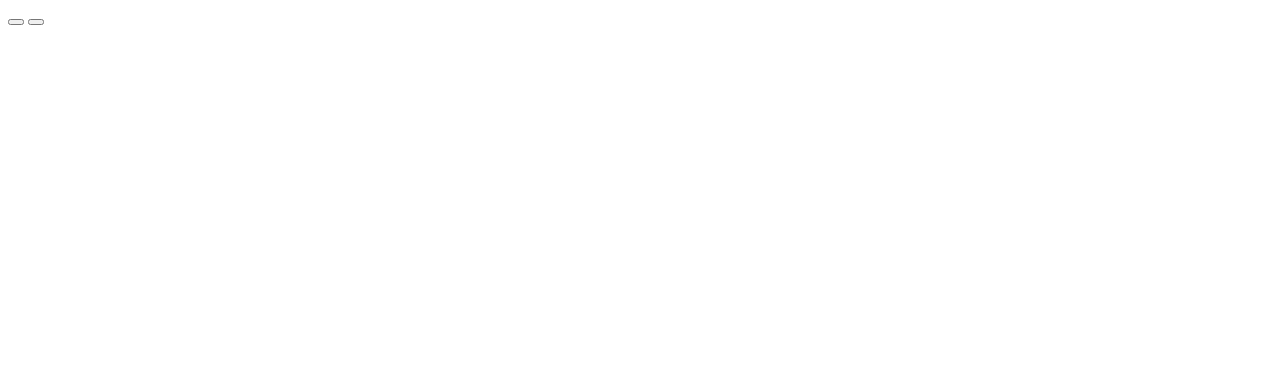
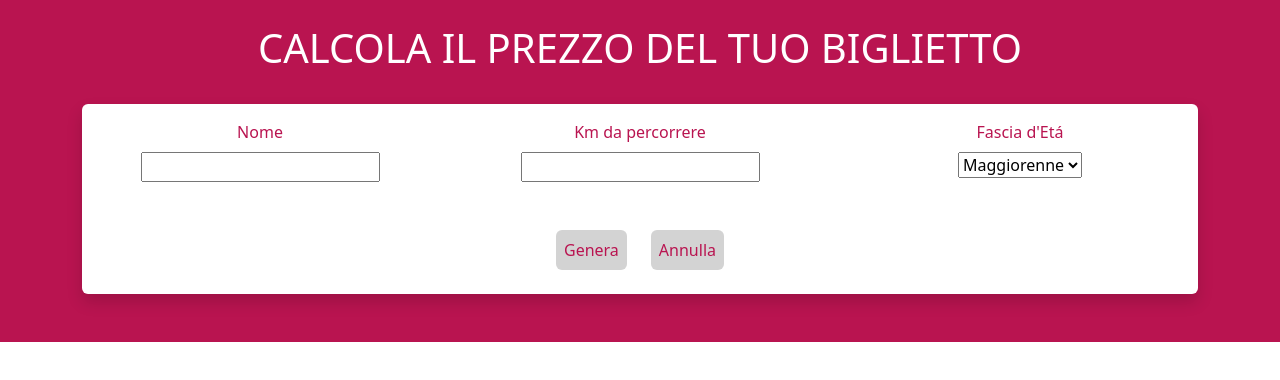
Before and after one commit to francistooth/js-biglietto-treno-form, a plain HTML site: page index.html in a window 1280 px wide. Drawn offline with nearby package versions, Linux system fonts and the light colour scheme.

Commit message:
milestone 1

```diff
--- a/css/style.css
+++ b/css/style.css
@@ -0,0 +1,27 @@
+* {
+    box-sizing: border-box;
+}
+
+.color-white {
+    color: white;
+}
+
+.bg-white {
+    background-color: white;
+}
+
+.bg-lgray {
+    background-color: lightgray;
+}
+
+.color-magenta {
+    color: #b91450;
+}
+
+.bg-magenta {
+    background-color: #b91450;
+}
+
+label, input, select {
+    display: block;
+}
--- a/index.html
+++ b/index.html
@@ -3,16 +3,41 @@
     <head>
         <meta charset="UTF-8">
         <meta name="viewport" content="width=device-width, initial-scale=1.0">
+        <link rel="stylesheet" href="css/style.css">
+        <link href="https://cdn.jsdelivr.net/npm/bootstrap@5.2.3/dist/css/bootstrap.min.css" rel="stylesheet" integrity="sha384-rbsA2VBKQhggwzxH7pPCaAqO46MgnOM80zW1RWuH61DGLwZJEdK2Kadq2F9CUG65" crossorigin="anonymous">
         <title>Document</title>
     </head>
     <body>
-        <form>
-            <button type="submit"></button>
-            <button type="reset"></button>
-        </form>
+        <div class="bg-magenta">
+            <div class="container pb-5">
+                <h1 class="text-center color-white pt-4 pb-4"> CALCOLA IL PREZZO DEL TUO BIGLIETTO </h1>
+                <form action="#" name="ticketForm" class="rounded shadow bg-white">
+                    <div class="row pt-3 pb-5 text-center">
+                        <div class="col-4">
+                            <label for="name" class="color-magenta pb-2"> Nome </label>
+                            <input type="text" id="name" class="mx-auto">
+                        </div>
+                        <div class="col-4">
+                            <label for="name" class="color-magenta pb-2"> Km da percorrere </label>
+                            <input type="text" id="km" class="mx-auto">
+                        </div>
+                        <div class="col-4">
+                            <label for="ageSelect" class="color-magenta pb-2"> Fascia d'Et&aacute; </label>
+                            <select name="age" id="ageSelect" class="mx-auto">
+                                <option value="Maggiorenne"> Maggiorenne </option>
+                                <option value="Minorenne"> Minorenne </option>
+                                <option value="Over65"> Over 65 </option>
+                            </select>
+                        </div>
+                    </div>
+                    <div class="d-flex gap-4 justify-content-center align-items-center text-center pb-4">
+                        <div id="submit" type="submit" class="color-magenta rounded p-2 bg-lgray"> Genera </div>
+                        <div type="reset" class="color-magenta rounded p-2 bg-lgray"> Annulla </div>
+                    </div>
+                </form>
+            </div>
+        </div>
 
-        <script type="text/javascript" src="js/main.js">
-
-        </script>
+        <script type="text/javascript" src="js/main.js"></script>
     </body>
 </html>
--- a/js/main.js
+++ b/js/main.js
@@ -0,0 +1,72 @@
+const form = document.forms[0];
+const btnSend = document.getElementById("submit");
+let fullName;
+let km;
+let age;
+
+form.addEventListener("click",
+    function () {
+        fullName = document.getElementById("name").value;
+        km = document.getElementById("km").value;
+        age = document.getElementById("ageSelect").value;
+        console.log(fullName + ",  "  + km + ",  " + age);
+    }
+);
+
+// class Passenger {
+//     constructor (km, age) {
+//         this.km = km;
+//         this.age = age;
+//     }
+
+//     kmInit() {
+//         this.km = parseInt(prompt("quanti chilometri vuoi percorrere?"));
+//     }
+
+//     ageInit(correct) {
+//         while (!correct) {
+//             this.age = parseInt(prompt("quanti anni hai?"));
+
+//             if (this.age >= 0 && this.age <= 110) {
+//                 correct = true;
+//                 console.log("age accepted");
+//                 return this.age;
+//             } else {
+//                 console.log("not valid number in age field");
+//             }
+//         }
+//     }
+
+//     priceCalc() {
+//         if (this.age > 65) {
+//             let price = this.km * 0.21;
+//             return price = Math.round(((price / 100) * 60) * 100) / 100;
+//         } else if (this.age < 20) {
+//             let price = this.km * 0.21;
+//             return price = Math.round(((price / 100) * 80) * 100) / 100;
+
+//         } else {
+//             let price = this.km * 0.21;
+//             return price = Math.round((price) * 100) / 100;
+//         }
+//     }
+// }
+
+// // object creation
+
+// let pass1 = new Passenger();
+
+// // km prompt
+
+// pass1.kmInit();
+
+// // age prompt
+
+// pass1.ageInit(false);
+
+// // price calc
+
+// currPrice = pass1.priceCalc();
+// // console.log(`${currPrice} euro`);
+
+// document.getElementById('mytitle').innerHTML = (`${currPrice} euro`);
```
